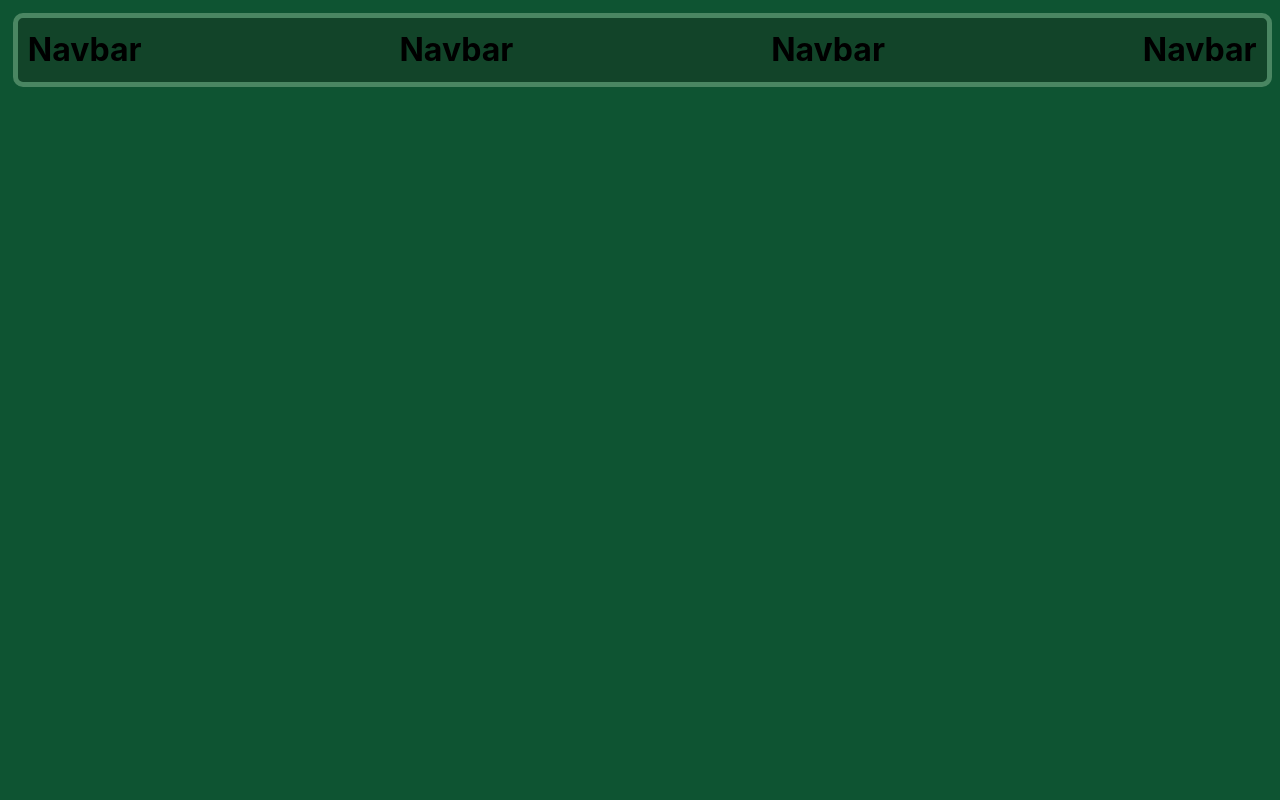
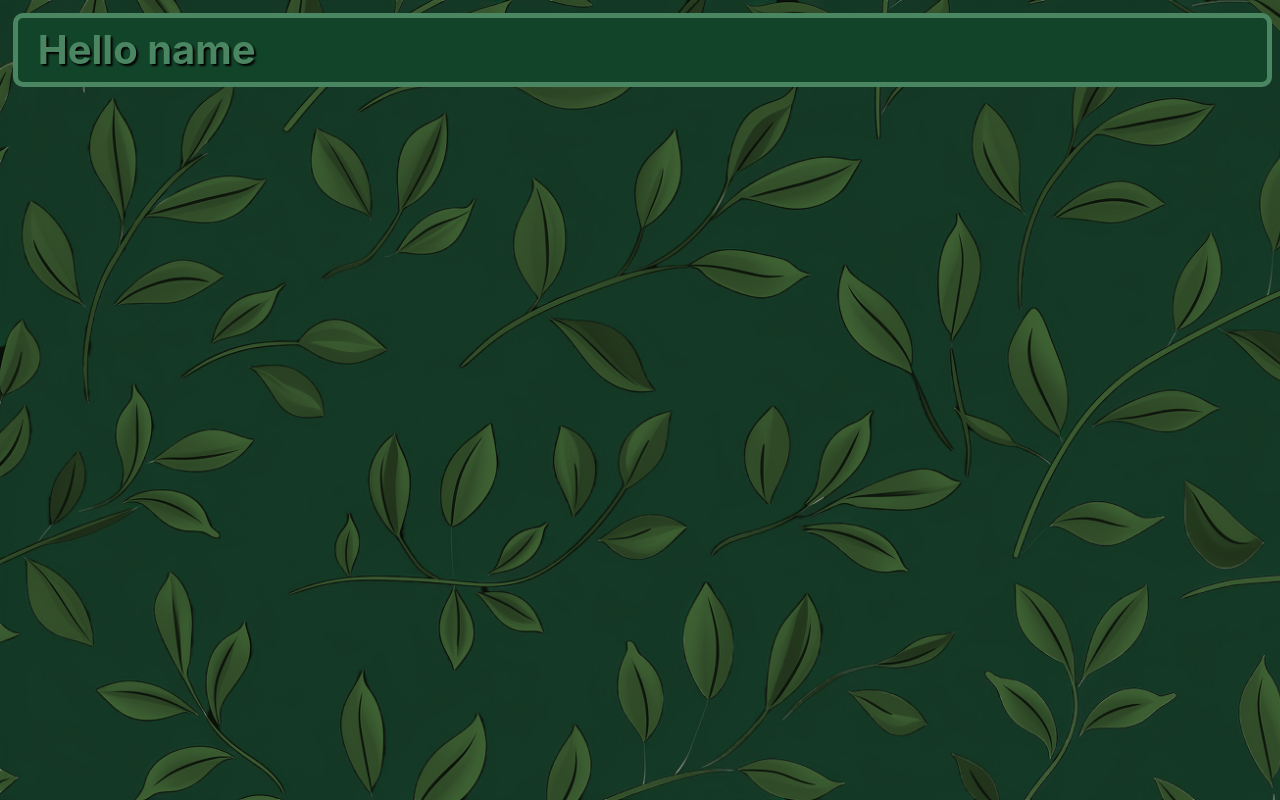
Before and after one commit to nikitochkaa/Plants, a React (Create React App) app: page / in a window 1280 px wide. Built offline with nearby package versions, Linux system fonts and the light colour scheme.

Commit message:
background added

```diff
--- a/src/components/NavBar.tsx
+++ b/src/components/NavBar.tsx
@@ -3,10 +3,7 @@
 const NavBar = () => {
   return (
     <div className="navbar">
-      <h1>Navbar</h1>
-      <h1>Navbar</h1>
-      <h1>Navbar</h1>
-      <h1>Navbar</h1>
+      <span className="name">Hello name</span>
     </div>
   );
 };
--- a/src/styles/App.css
+++ b/src/styles/App.css
@@ -1,6 +1,8 @@
 .App {
   text-align: center;
-  background-color: #0e5432;
+  background-image: url("background_image_dark.png");
+  background-repeat: no-repeat;
+  background-size: cover;
   height:100%;
   width: 100%;
   position:fixed;
--- a/src/styles/NavBar.css
+++ b/src/styles/NavBar.css
@@ -11,4 +11,11 @@
     border-radius: 10px;
     z-index: 100;
     padding-inline: 10px;
+    .name {
+        font-size: 2.5rem;
+        font-weight: bold;
+        color: #4a8662;
+        text-shadow: 2px 2px 2px #000000;
+        margin-left: 10px;
+    }
 }
```
Also changed, not shown: src/styles/background_image_dark.png (added), src/styles/background_image_light.png (added).
